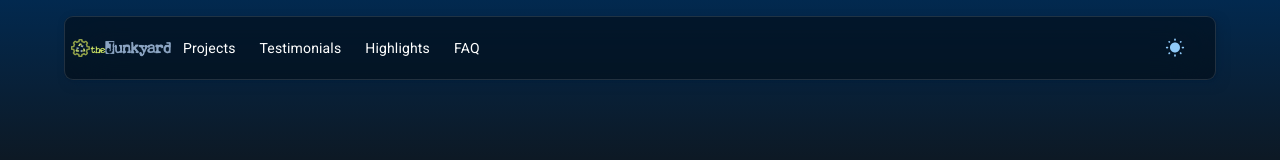
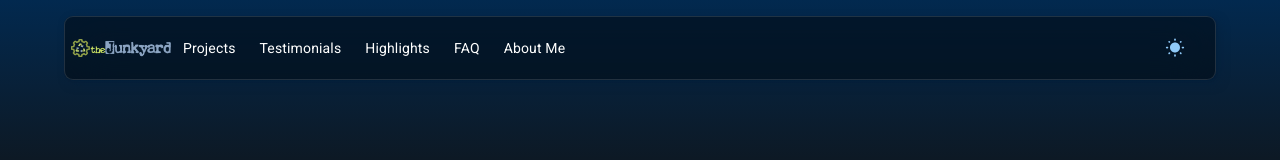
Before and after one commit to yummydirtx/theJunkyard, a React (Create React App) app: page /about in a window 1280 px wide. Shown: the top 160 px of the page. Built offline with nearby package versions, Linux system fonts and the light colour scheme.

Commit message:
added about page to app bar

```diff
--- a/src/components/AppAppBar.js
+++ b/src/components/AppAppBar.js
@@ -38,6 +38,8 @@
         behavior: 'smooth',
       });
       setOpen(false);
+    } else {
+      window.open("/","_self")
     }
   };
 
@@ -125,6 +127,14 @@
                     FAQ
                   </Typography>
                 </MenuItem>
+                <MenuItem
+                  onClick={() => window.open("/about","_self")}
+                  sx={{ py: '6px', px: '12px' }}
+                  >
+                  <Typography variant="body2" color="text.primary">
+                    About Me
+                  </Typography>
+                  </MenuItem>
               </Box>
             </Box>
             <Box
@@ -175,6 +185,9 @@
                     Highlights
                   </MenuItem>
                   <MenuItem onClick={() => scrollToSection('faq')}>FAQ</MenuItem>
+                  <MenuItem onClick={() => window.open("/about","_self")}>
+                    About Me
+                  </MenuItem>
                   <Divider />
                 </Box>
               </Drawer>
```
